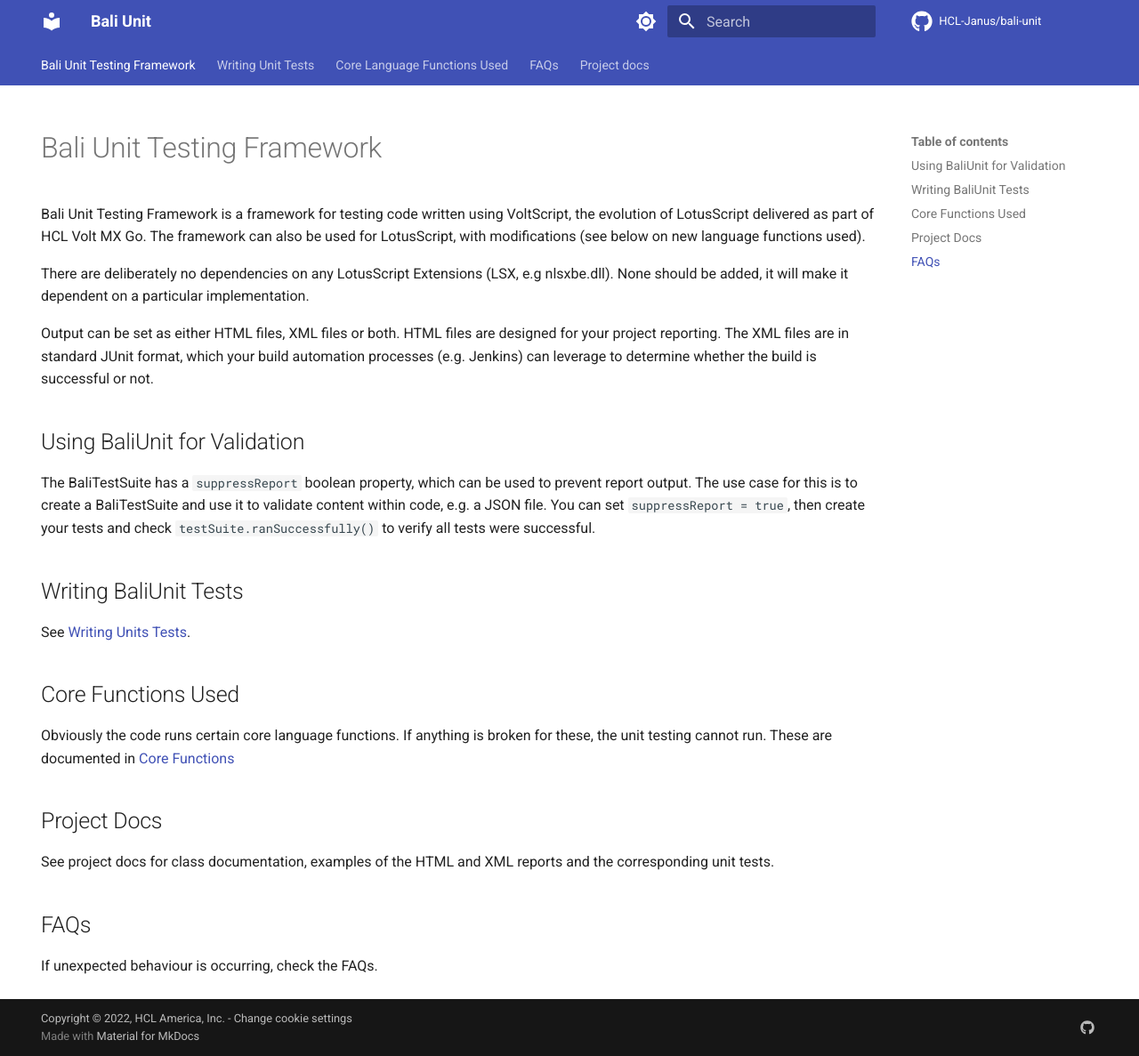
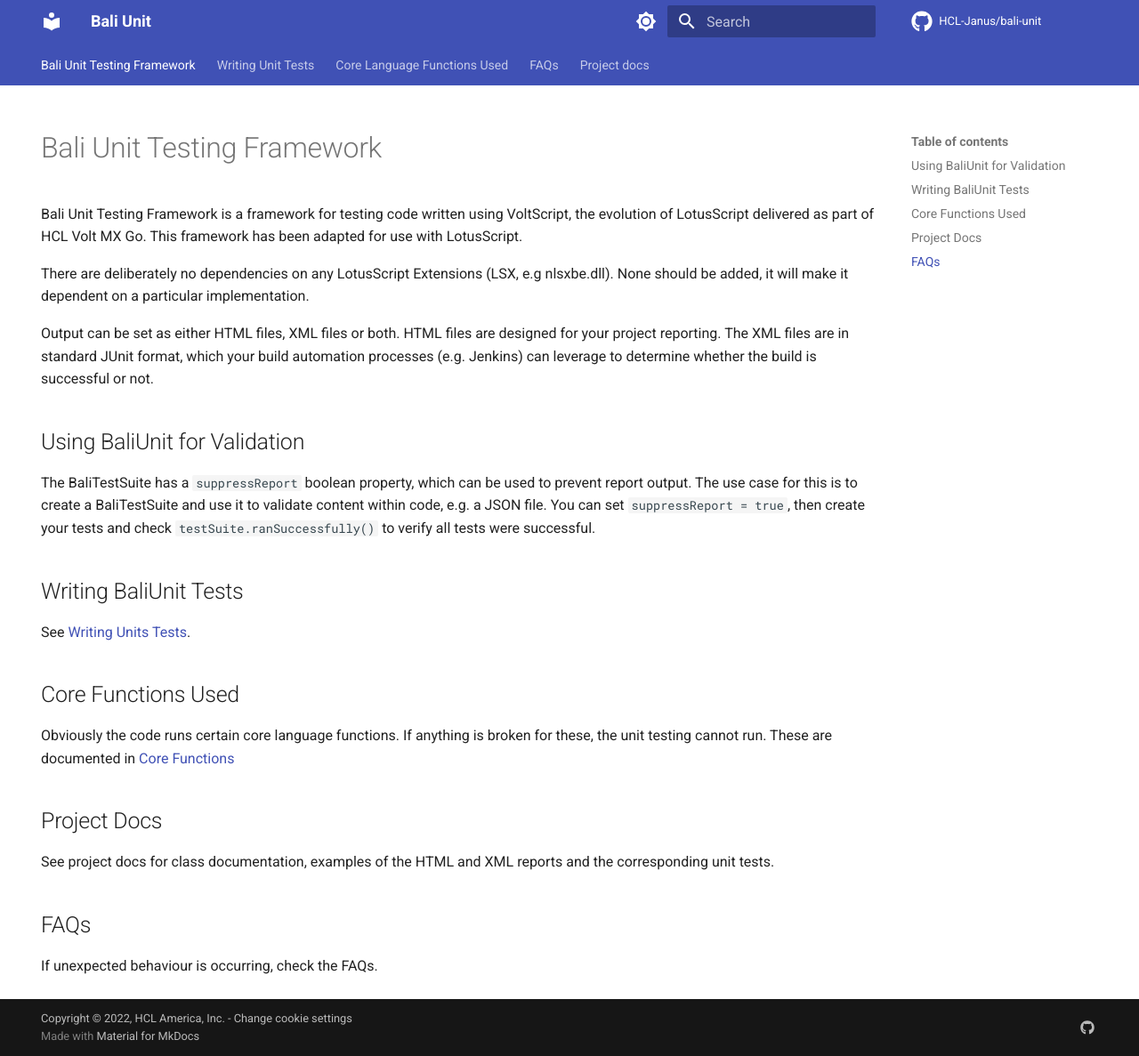
Before and after one commit to HCL-TECH-SOFTWARE/voltscript-testing, an MkDocs documentation site: the page built from docs/index.md, in a window 1280 px wide and 1187 px high. Shown: the whole window at 89% size. Built offline with MkDocs 1.6.1 and Material for MkDocs 9.7.7, drawn with Linux system fonts in a browser that asks for light colours.

Commit message:
Minor tweaks to docs

```diff
--- a/docs/index.md
+++ b/docs/index.md
@@ -4,7 +4,7 @@
 ---
 # Bali Unit Testing Framework
 
-Bali Unit Testing Framework is a framework for testing code written using VoltScript, the evolution of LotusScript delivered as part of HCL Volt MX Go. The framework can also be used for LotusScript, with modifications (see below on new language functions used).
+Bali Unit Testing Framework is a framework for testing code written using VoltScript, the evolution of LotusScript delivered as part of HCL Volt MX Go. This framework has been adapted for use with LotusScript.
 
 There are deliberately no dependencies on any LotusScript Extensions (LSX, e.g nlsxbe.dll). None should be added, it will make it dependent on a particular implementation.
 
```
Also changed, not shown: README.md (+2 -0 lines), docs/CoreFunctions.md (+0 -2 lines), docs/FAQs.md (+2 -0 lines).
